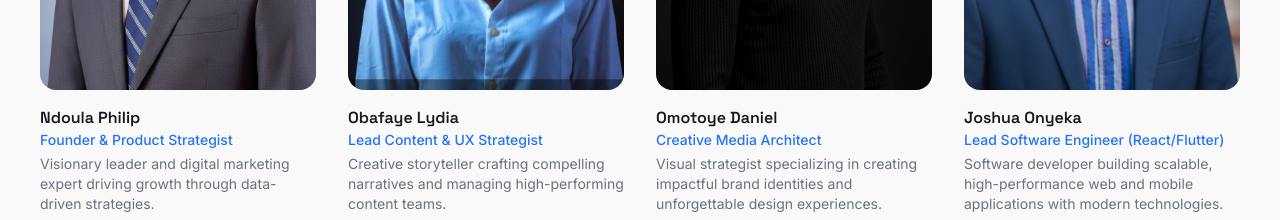
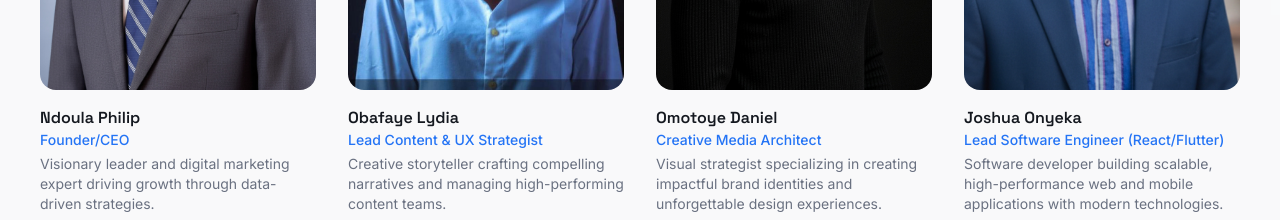
Before and after one commit to Jo-shua09/BoukarTech-Website, a React (Vite) app: page /about in a window 1280 px wide. Shown: the part 2780-3000 px from the top of the page. Built offline with nearby package versions, Linux system fonts and the light colour scheme.

Commit message:
`Update team member role from "Founder & Product Strategist" to "Founder/CEO" in About page`

```diff
--- a/src/pages/About.tsx
+++ b/src/pages/About.tsx
@@ -15,7 +15,7 @@ import { values } from "@/assets/data/data";
 const team = [
   {
     name: "Ndoula Philip",
-    role: "Founder & Product Strategist",
+    role: "Founder/CEO",
     img: phillipImg,
     bio: "Visionary leader and digital marketing expert driving growth through data-driven strategies.",
   },
```
